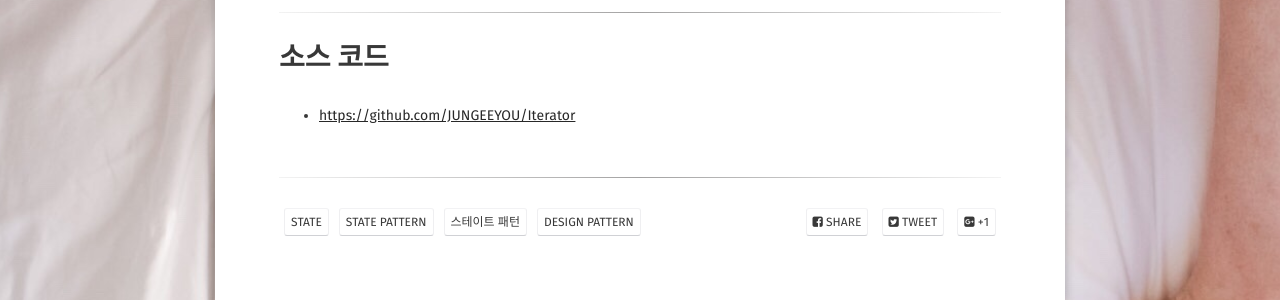
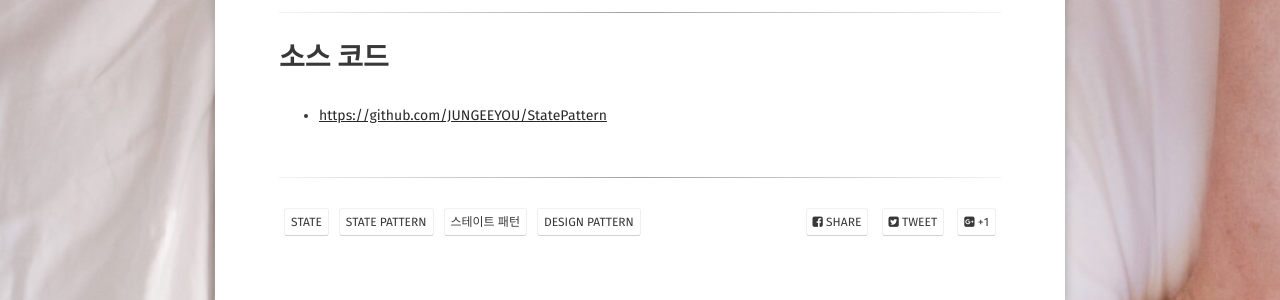
Before and after one commit to JUNGEEYOU/JUNGEEYOU.github.io, a Jekyll site: the page built from _posts/2020-01-19-State-pattern.md, in a window 1280 px wide and 900 px high, scrolled down 17084 px. Shown: the part 517-817 px from the top of the window. Built offline with Jekyll 4.4.1, drawn with Linux system fonts in a browser that asks for light colours; some web fonts are replaced; comment, search, counter and statistics services are not loaded; some of the changed lines change nothing that is shown.

Commit message:
스테이트 패턴 수정

```diff
--- a/_posts/2020-01-19-State-pattern.md
+++ b/_posts/2020-01-19-State-pattern.md
@@ -7,7 +7,6 @@ tags: [State, State Pattern, 스테이트 패턴, design pattern]
 comments: true
 design_patterns: true
 ---
-
 # 👀 학습 목표
 
 - 스테이트 패턴을 이해한다.
@@ -181,14 +180,12 @@ Head first design patterns 이미지
     }
 {% endhighlight %}
 ## 2-3. 변경 요청이 들어 왔어요.
-
 > 10분의 1의 확률로 공짜 알맹이를 받도록 변경해 달라고 합니다.( 총 2개 알맹이가 나오도록)  다이어그램은 아래와 같습니다.
 
 ![10/Untitled%202.png](/assets/img/design_pattern/state/Untitled%202.png)
 Head first design patterns 이미지
 
 ### 만약 현재 코드에 상태를 한 개 더 추가한다면...?
-
 - 모든 메소드에 해당 상태에 대한 조건문을 추가해야 합니다. 이런 식으로 개발하면 기존 코드에 없던 새로운 버그가 생길 수도 있습니다.
 
 ## 2-4. 새로운 디자인으로 적용하기
@@ -568,4 +565,4 @@ Head first design patterns 이미지
 
 # 소스 코드
 
-- [https://github.com/JUNGEEYOU/Iterator](https://github.com/JUNGEEYOU/StatePattern)
+- [https://github.com/JUNGEEYOU/StatePattern](https://github.com/JUNGEEYOU/StatePattern)
```
